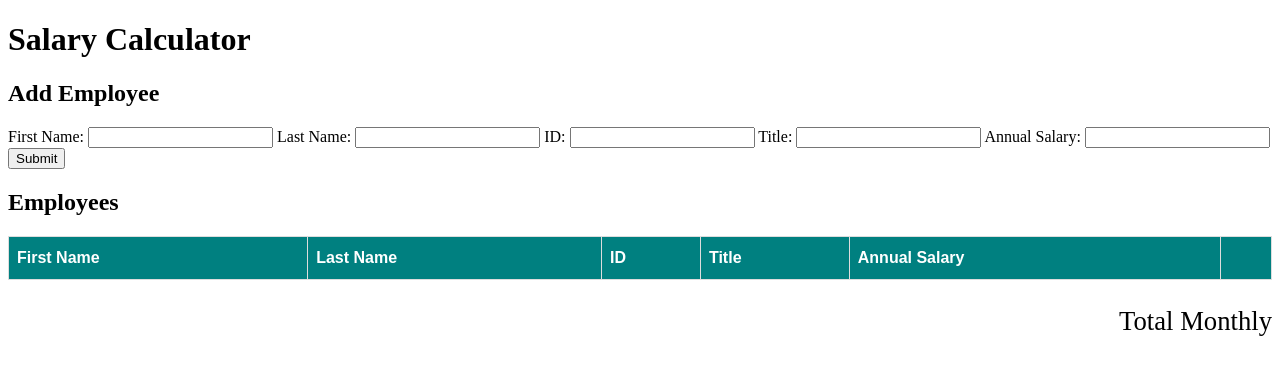
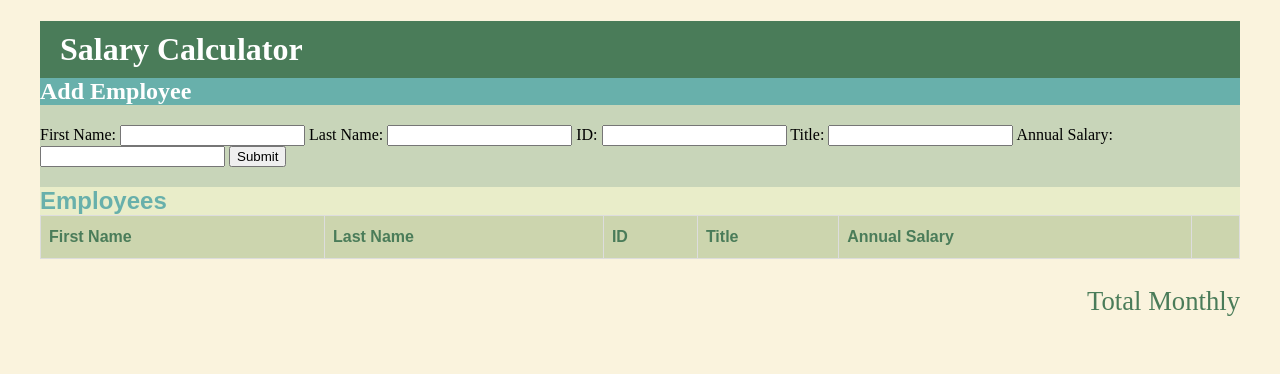
Before and after one commit to luann-y/weekend-salary-calculator, a website: page index.html in a window 1280 px wide. Drawn offline with Linux system fonts and the light colour scheme.

Commit message:
Added my CSS styling

```diff
--- a/index.html
+++ b/index.html
@@ -7,11 +7,11 @@
 </head>
 <body>
   <header>
-    <h1>Salary Calculator</h1>
+    <h1 id="pageTitle">Salary Calculator</h1>
   </header>
   <main>
     <div id="content">
-    <h2>Add Employee</h2>
+    <h2 id="addEmployee">Add Employee</h2> <!--My Form with areas for user input and submit button-->
     <form id="employeeDataInput" onsubmit="submitForm(event)"data-testid="employeeForm">
       First Name: <input id="firstNameInput" data-testid="firstNameInput" type="text" />
       Last Name: <input id="lastNameInput" data-testid="lastNameInput" type="text" />
@@ -22,7 +22,7 @@
         Submit
       </button>
     </form>
-    <h2>Employees</h2>
+    <h2 id="employees">Employees</h2>
     <table id="employees">
       <thead>
           <tr>
@@ -39,7 +39,7 @@
           </table>
         </div>
   </main>
-  <footer>
+  <footer id="footer">
     <p>Total Monthly</p>
     <div id="totalMonthly"></div>
 </footer>
--- a/style.css
+++ b/style.css
@@ -1,3 +1,16 @@
+body {
+    background-color: #faf3dd;
+}
+
+body {
+    max-width: 1200px;
+    margin: auto;
+}
+
+main {
+    background-color: #c8d5b9;
+}
+
 #employees {
     font-family: Arial, Helvetica, sans-serif;
     border-collapse: collapse;
@@ -11,7 +24,7 @@
 }
 
 #employees  tr:nth-child(even) {
-    background-color: #f2f2f2;
+    background-color: #8fc0a9;
 }
 
 #employees  tr:hover {
@@ -22,15 +35,35 @@
     padding-top: 12px;
     padding-bottom: 12px;
     text-align: left;
-    background-color: teal;
-    color: white;
+    background-color: #ccd5ae;
+    color: #4a7c59;
 }
 
 .over-budget {
     color: red;
 }
 
-footer {
+#footer {
     text-align: right;
     font-size: 20pt;
+    color:#4a7c59
 }
+
+#pageTitle {
+    background-color: #4a7c59;
+    margin-bottom: 0%;
+    color: white;
+    padding: 10px 20px;
+}
+
+#employees {
+    background-color: #e9edc9;
+    margin-bottom: 0%;
+    color: #68b0ab;
+}
+
+#addEmployee {
+    background-color: #68b0ab;
+    margin-top: 0%;
+    color: white;
+}
```
Also changed, not shown: script.js (+5 -2 lines), README.md.
